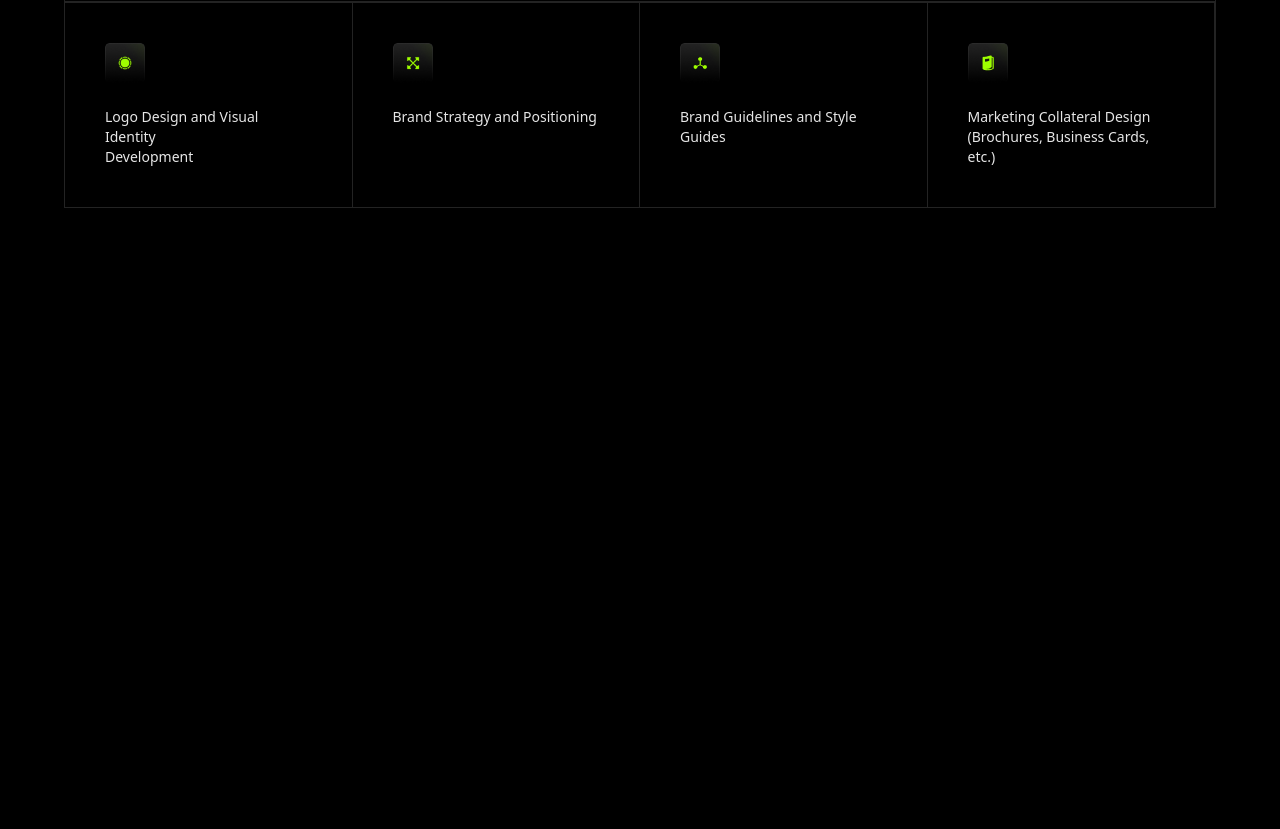
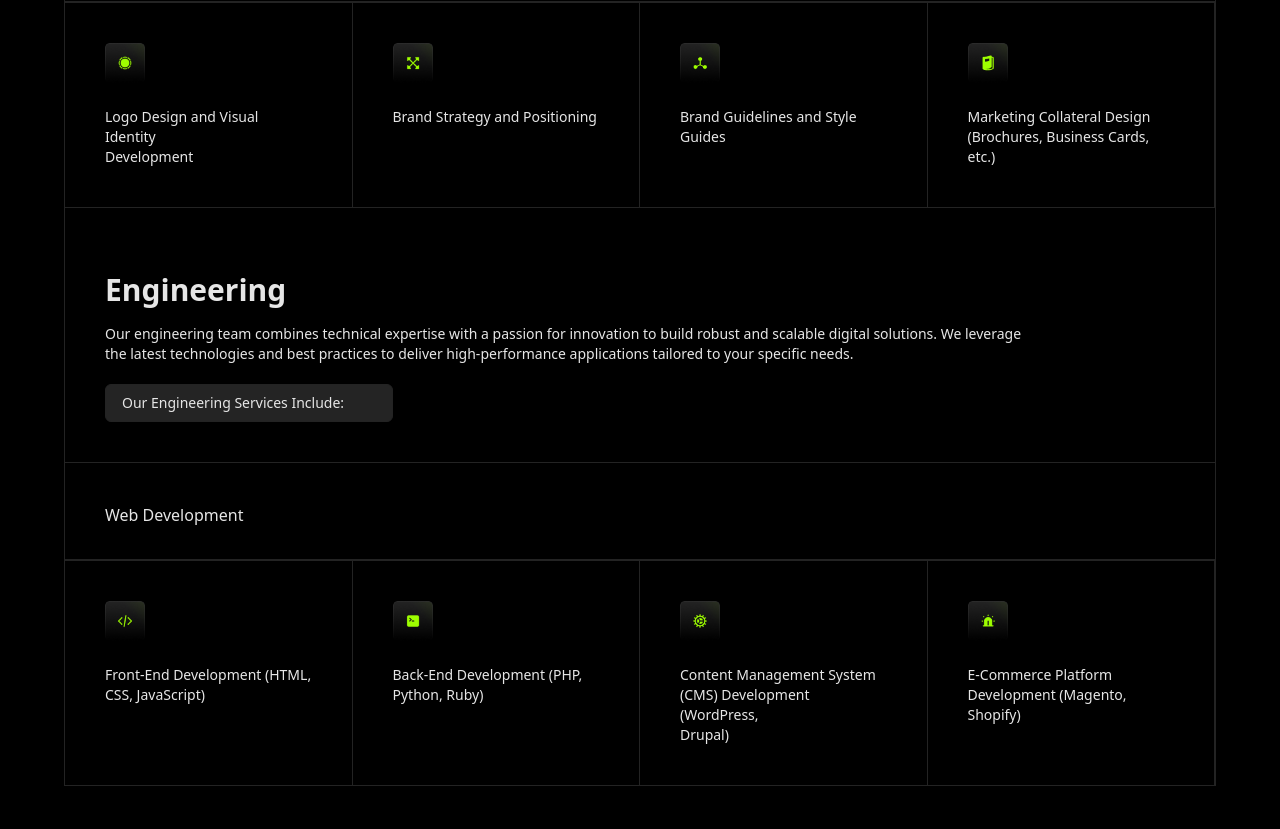
Before and after one commit to ChyyamakaU/SquareUp, a website: page service.html in a window 1280 px wide. Shown: the part 1345-2174 px from the top of the page. Before the commit the page ends 1637 px from the top, so only its background shows below. Drawn offline with Linux system fonts and the light colour scheme.

Commit message:
feature: add web development section

```diff
--- a/service.html
+++ b/service.html
@@ -57,7 +57,9 @@
         </section>
 
         <section class="relative top-10 pb-10 ">
-            <div class="border-x border-[#232323] pt-10"><h4 class="border-b border-[#232323] pl-10 pb-8">User Experience (UX) Design</h4></div>
+            <div class="border-x border-[#232323] pt-10">
+                <h4 class="border-b border-[#232323] pl-10 pb-8">User Experience (UX) Design</h4>
+            </div>
 
             <div class="grid grid-cols-4 border border-[#232323] ">
 
@@ -84,7 +86,9 @@
         </section>
 
         <section class=" pb-10 ">
-            <div class="border-x border-[#232323] pt-10"><h4 class="border-b border-[#232323] pl-10 pb-8">User Interface (UI) Design</h4></div>
+            <div class="border-x border-[#232323] pt-10">
+                <h4 class="border-b border-[#232323] pl-10 pb-8">User Interface (UI) Design</h4>
+            </div>
 
             <div class="grid grid-cols-4 border border-[#232323] ">
 
@@ -112,7 +116,8 @@
 
         <section class="pb-10 relative bottom-11">
             <div class="border-x border-[#232323] ">
-                <h4 class="border-b border-[#232323] pl-10 py-10">Branding and Identity</h4></div>
+                <h4 class="border-b border-[#232323] pl-10 py-10">Branding and Identity</h4>
+            </div>
 
             <div class="grid grid-cols-4 border border-[#232323] ">
 
@@ -138,8 +143,49 @@
             </div>
         </section>
 
+        <!-- engineering -->
+<section class="relative bottom-32">
+        <div class="relative top-10 pt-5 pb-10 border-x border-b border-[#232323]">
+            <div>
+                <h3 class="text-3xl px-10 pt-12 font-semibold">Engineering</h3>
+                <p class="text-sm px-10 pt-4">Our engineering team combines technical expertise with a passion for
+                    innovation to build robust and scalable digital solutions. We leverage <br>the latest technologies and
+                    best practices to deliver high-performance applications tailored to your specific needs. </p>
 
+                <p class="text-sm rounded-md pl-4 mx-10 py-2 border border-[#232323] mt-5 bg-[#242424] w-3/12">Our Engineering
+                    Services Include:</p>
+            </div>
+        </div>
 
+        <div class="relative top-10 pb-10 ">
+            <div class="border-x border-[#232323] pt-10">
+                <h4 class="border-b border-[#232323] pl-10 pb-8">Web Development</h4>
+            </div>
+
+            <div class="grid grid-cols-4 border border-[#232323] ">
+
+                <div class="px-10 py-10 border-r border-[#232323]">
+                    <img class="object-contain w-10" src="src/photos/Icon (25).png" alt="">
+                    <p class="text-sm pt-6">Front-End Development (HTML, <br> CSS, JavaScript)</p>
+                </div>
+
+                <div class="px-10 py-10 border-r border-[#232323]">
+                    <img class="object-contain w-10" src="src/photos/Icon (26).png" alt="">
+                    <p class="text-sm pt-6">Back-End Development (PHP, <br> Python, Ruby)</p>
+                </div>
+
+                <div class="px-10 py-10 border-r border-[#232323]">
+                    <img class="object-contain w-10" src="src/photos/Icon (27).png" alt="">
+                    <p class="text-sm pt-6">Content Management System <br> (CMS) Development (WordPress, <br> Drupal)</p>
+                </div>
+
+                <div class="px-10 py-10 border-r border-[#232323]">
+                    <img class="object-contain w-10" src="src/photos/Icon (28).png" alt="">
+                    <p class="text-sm pt-6">E-Commerce Platform <br>Development (Magento, Shopify)</p>
+                </div>
+            </div>
+            </div>
+        </section>
 
 
     </main>
```
Also changed, not shown: output.css, src/output.css, src/photos/Icon (25).png (added), src/photos/Icon (26).png (added), src/photos/Icon (27).png (added), src/photos/Icon (28).png (added).
